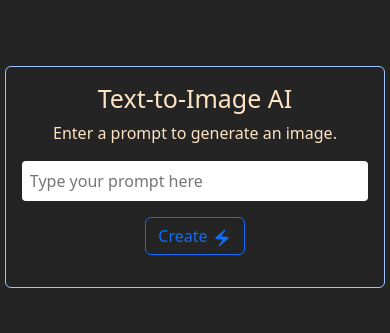
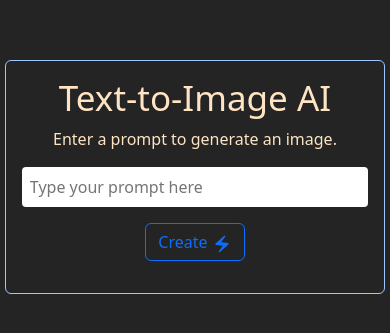
Before and after one commit to Azmat-7860/Text-to-Image, a React (Vite) app: page / in a window 390 px wide. Shown: the part 245-578 px from the top of the page. Built offline with nearby package versions, Linux system fonts and the light colour scheme.

Commit message:
change in index

```diff
--- a/src/index.css
+++ b/src/index.css
@@ -48,11 +48,11 @@
 .downloadBtn {
   position: absolute;
   top: 10px;
-  right: 30px;
+  right: 10px;
 }
 @media (max-width: 576px) {
   .containerBody h1 {
-    font-size: 25px;
+    font-size: 35px;
   }
   .downloadBtn {
     position: absolute;
```
